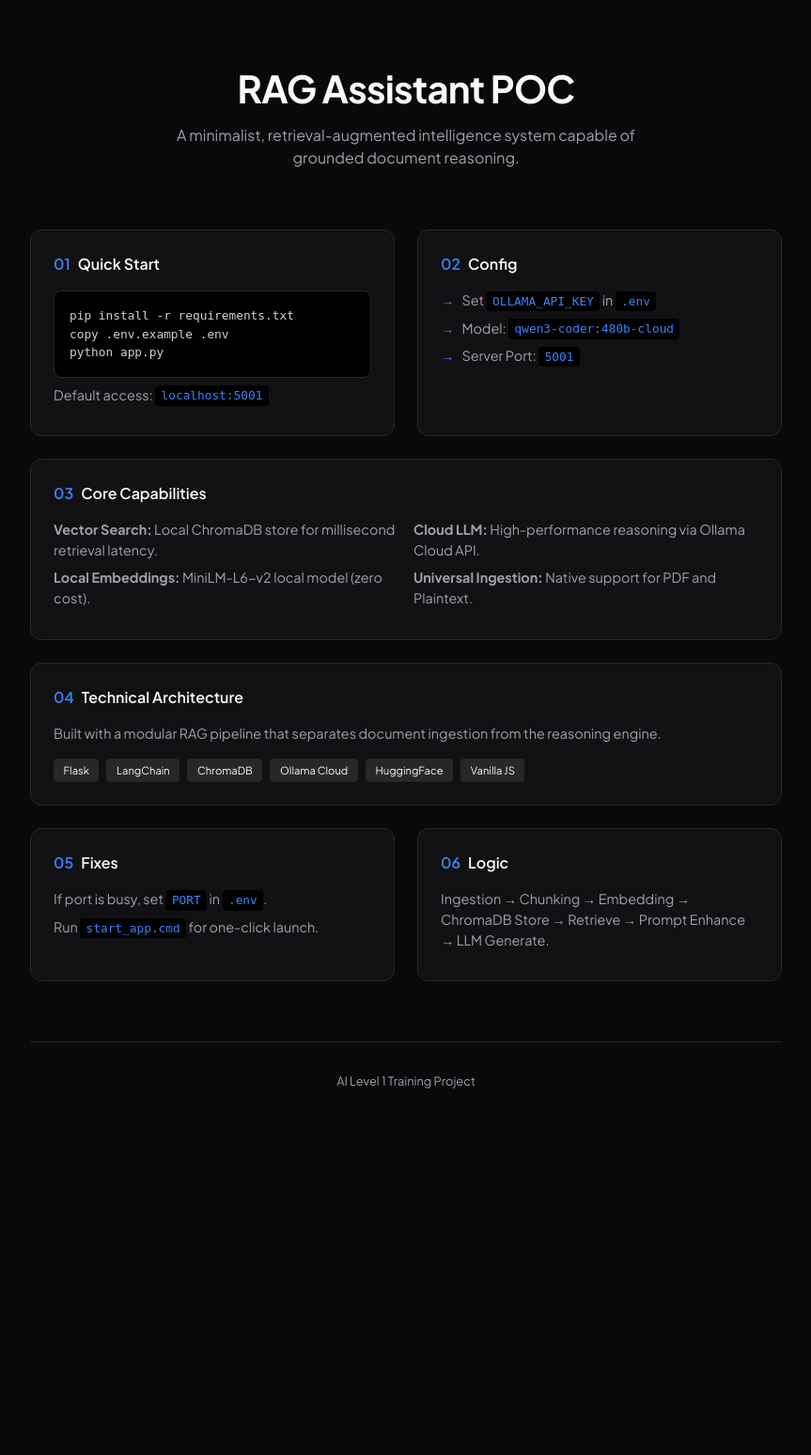
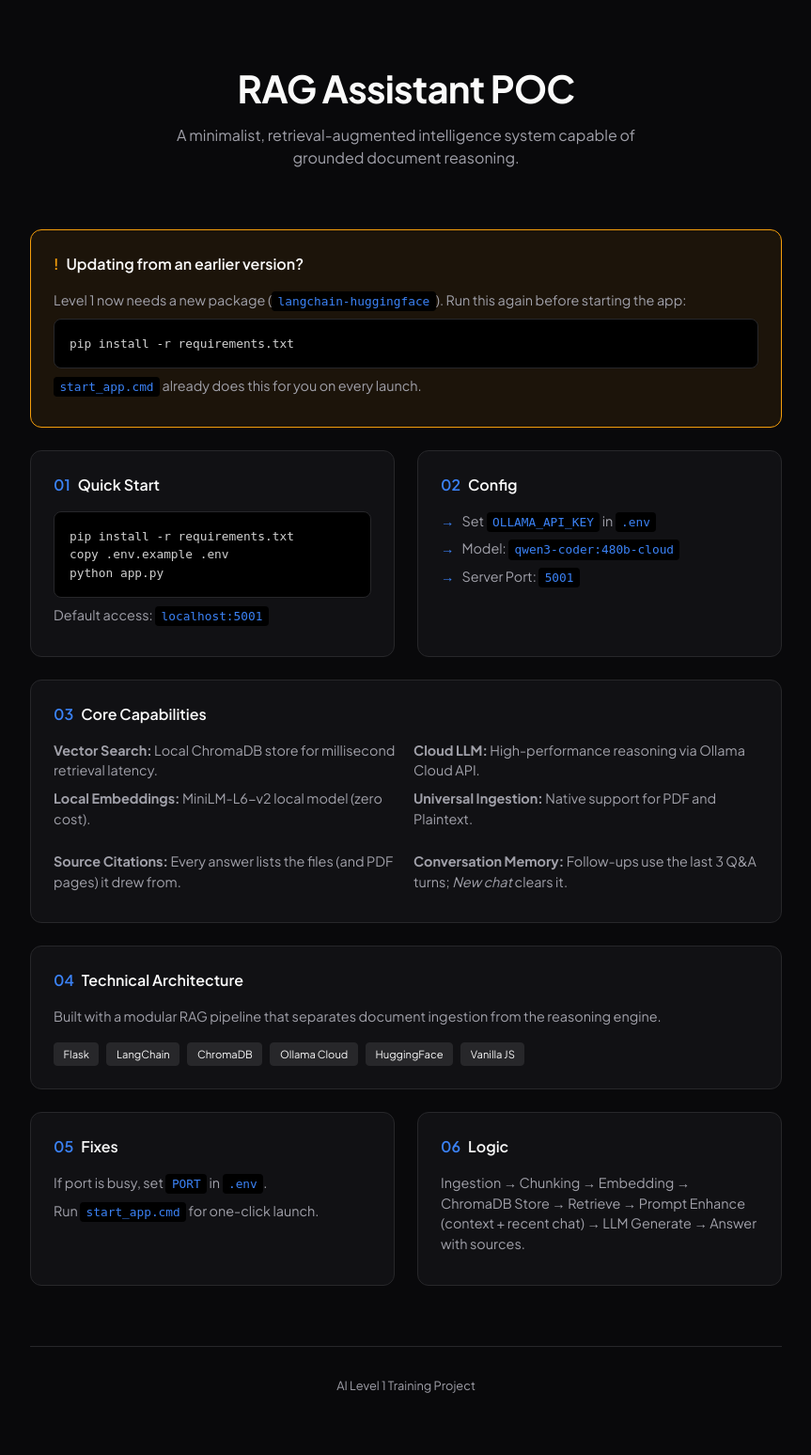
Before and after one commit to jahnwi-ps/ai-l1-jahnwi, a Flask app: page /readme in a window 1280 px wide. Shown: the whole page at 94% size, without its empty margins (208-1071 px from the left). Before the commit the page ends 1158 px from the top, so only its background shows below. Run offline with Flask 3, Linux system fonts and the light colour scheme.

Commit message:
Add conversation memory and source citations; document reinstall step
- Remember the last 3 question/answer pairs so follow-ups work; follow-up
  searches also use the previous question. New chat button clears memory.
- Show which files (and PDF pages) each answer's context came from
- README: prominent notice to rerun pip install -r requirements.txt after
  updating, plus a What's New section

```diff
--- a/README.html
+++ b/README.html
@@ -87,6 +87,15 @@
 
         .card:hover {
             border-color: var(--accent);
+        }
+
+        .card.notice {
+            border-color: #f59e0b;
+            background: rgba(245, 158, 11, 0.08);
+        }
+
+        .card.notice h2 span {
+            color: #f59e0b;
         }
 
         .card h2 {
@@ -212,6 +221,14 @@
         </header>
 
         <main class="grid">
+            <!-- Upgrade notice -->
+            <div class="card full notice">
+                <h2><span>!</span> Updating from an earlier version?</h2>
+                <p>Level 1 now needs a new package (<code>langchain-huggingface</code>). Run this again before starting the app:</p>
+                <pre><code>pip install -r requirements.txt</code></pre>
+                <p><code>start_app.cmd</code> already does this for you on every launch.</p>
+            </div>
+
             <!-- Setup Card -->
             <div class="card">
                 <h2><span>01</span> Quick Start</h2>
@@ -246,6 +263,12 @@ python app.py</code></pre>
                         <p><strong>Cloud LLM:</strong> High-performance reasoning via Ollama Cloud API.</p>
                         <p><strong>Universal Ingestion:</strong> Native support for PDF and Plaintext.</p>
                     </div>
+                    <div>
+                        <p><strong>Source Citations:</strong> Every answer lists the files (and PDF pages) it drew from.</p>
+                    </div>
+                    <div>
+                        <p><strong>Conversation Memory:</strong> Follow-ups use the last 3 Q&amp;A turns; <em>New chat</em> clears it.</p>
+                    </div>
                 </div>
             </div>
 
@@ -273,7 +296,7 @@ python app.py</code></pre>
             <!-- How it works -->
             <div class="card">
                 <h2><span>06</span> Logic</h2>
-                <p>Ingestion → Chunking → Embedding → ChromaDB Store → Retrieve → Prompt Enhance → LLM Generate.</p>
+                <p>Ingestion → Chunking → Embedding → ChromaDB Store → Retrieve → Prompt Enhance (context + recent chat) → LLM Generate → Answer with sources.</p>
             </div>
         </main>
 
--- a/app.py
+++ b/app.py
@@ -28,6 +28,8 @@ if not API_KEY:
     sys.exit("Error: OLLAMA_API_KEY missing. Copy .env.example to .env and set your key.")
 MODEL_NAME = os.getenv("MODEL_NAME", "qwen3-coder:480b-cloud")
 ALLOWED_EXTENSIONS = {'.pdf', '.txt'}
+MAX_HISTORY_MESSAGES = 6     # conversation memory: the last 3 question/answer pairs
+MAX_HISTORY_CHARS = 2000     # per remembered message, to keep the prompt small
 
 ollama_client = Client(
     host="https://ollama.com",
@@ -162,27 +164,54 @@ def upload_file():
     return jsonify({"message": "File processed and knowledge base updated!"})
 
 
+def clean_history(raw):
+    """Keeps only well-formed user/assistant turns sent by the browser, newest last."""
+    if not isinstance(raw, list):
+        return []
+    turns = [{'role': t['role'], 'content': t['content'][:MAX_HISTORY_CHARS]}
+             for t in raw
+             if isinstance(t, dict) and t.get('role') in ('user', 'assistant')
+             and isinstance(t.get('content'), str) and t['content'].strip()]
+    return turns[-MAX_HISTORY_MESSAGES:]
+
+
+def describe_sources(docs):
+    """Unique file names (with page numbers for PDFs) the answer's context came from."""
+    sources = []
+    for d in docs:
+        name = os.path.basename(d.metadata.get('source', '')) or 'unknown'
+        if 'page' in d.metadata:
+            name += f" (p. {d.metadata['page'] + 1})"
+        if name not in sources:
+            sources.append(name)
+    return sources
+
+
 @app.route('/chat', methods=['POST'])
 def chat():
     global retriever
     # Lazy init if the server started without data
     with rag_lock:
         if retriever is None and not init_rag_system():
-            return jsonify({"answer": "I have no knowledge yet. Please upload a document."})
+            return jsonify({"answer": "I have no knowledge yet. Please upload a document.", "sources": []})
 
     data = request.get_json(silent=True) or {}
     question = (data.get('message') or '').strip()
+    history = clean_history(data.get('history'))
 
     if not question:
         return jsonify({"error": "No message provided"}), 400
 
     try:
-        # Step 3 — Retrieval: find relevant chunks from ChromaDB
-        relevant_docs = retriever.invoke(question)
+        # Step 3 — Retrieval: find relevant chunks from ChromaDB.
+        # Follow-ups like "tell me more" say little on their own, so search with the previous question too.
+        previous_questions = [t['content'] for t in history if t['role'] == 'user']
+        search_query = f"{previous_questions[-1]}\n{question}" if previous_questions else question
+        relevant_docs = retriever.invoke(search_query)
         context_text = "\n\n".join([d.page_content for d in relevant_docs])
 
-        # Step 4 — Prompt construction (RAG prompt)
-        system_prompt = f"""You are a helpful assistant. Answer the user's question based ONLY on the following context. If the answer is not in the context, say you don't know.
+        # Step 4 — Prompt construction (RAG prompt + recent conversation)
+        system_prompt = f"""You are a helpful assistant. Answer the user's question based ONLY on the following context. If the answer is not in the context, say you don't know. Use the earlier conversation only to understand what the user is referring to.
 
 Context:
 {context_text}
@@ -190,6 +219,7 @@ Context:
 
         messages = [
             {'role': 'system', 'content': system_prompt},
+            *history,
             {'role': 'user', 'content': question}
         ]
 
@@ -197,7 +227,7 @@ Context:
         response = ollama_client.chat(model=MODEL_NAME, messages=messages, stream=False)
         answer = response.message.content
 
-        return jsonify({"answer": answer})
+        return jsonify({"answer": answer, "sources": describe_sources(relevant_docs)})
 
     except Exception as e:
         # Log details server-side; don't leak internals to the browser
```
Also changed, not shown: templates/index.html (+50 -3 lines), README.md.
